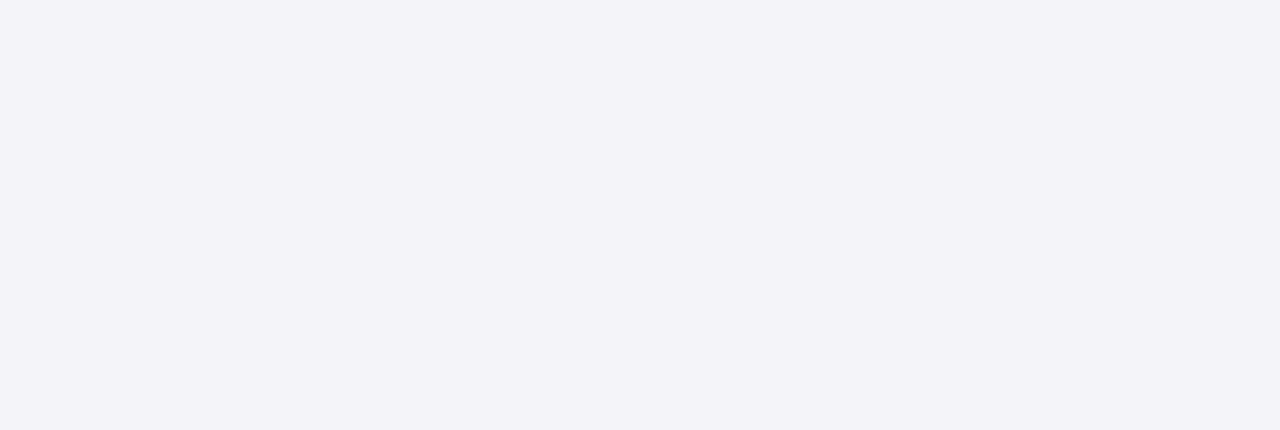
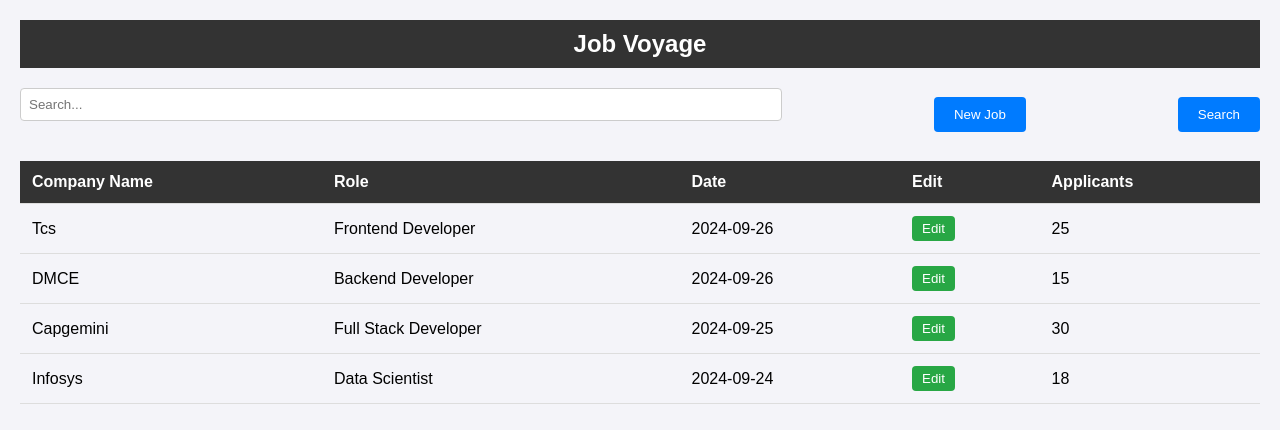
Before and after one commit to vipul-space23/JOB-VOYAGE, a React (Create React App) app in the folder frontend/: page /jobclick in a window 1280 px wide. Before the commit this address had no page. Shown: the top 430 px of the page. Built offline with nearby package versions, Linux system fonts and the light colour scheme.

Commit message:
search   ka code add kiya

```diff
--- a/frontend/src/App.js
+++ b/frontend/src/App.js
@@ -14,8 +14,9 @@ const App = () => {
       <Router>
         <Routes>
           <Route path="/compdata" element={<CompData/>}/>
-          <Route path="/" element={<Jobclick/>}/>
+          <Route path="/jobclick" element={<Jobclick/>}/>
           <Route path="/Jobform" element={<JobPosting/>}/>
+          <Route path="/employdash" element={<EmployeeDash/>}/>
         </Routes>
       </Router>
 
--- a/frontend/src/Modules/JobClick.jsx
+++ b/frontend/src/Modules/JobClick.jsx
@@ -1,6 +1,21 @@
-import React from 'react';
+import React, { useState } from 'react';
 import './CSS/JobClickmodule.css';
+
 function Jobclick() {
+  const [searchTerm, setSearchTerm] = useState(''); // State for search term
+  const [jobs, setJobs] = useState([
+    { company: 'Tcs', role: 'Frontend Developer', date: '2024-09-26', applicants: 25 },
+    { company: 'DMCE', role: 'Backend Developer', date: '2024-09-26', applicants: 15 },
+    { company: 'Capgemini', role: 'Full Stack Developer', date: '2024-09-25', applicants: 30 },
+    { company: 'Infosys', role: 'Data Scientist', date: '2024-09-24', applicants: 18 }
+  ]);
+
+  // Filtering jobs based on search input
+  const filteredJobs = jobs.filter(job =>
+    job.company.toLowerCase().includes(searchTerm.toLowerCase()) ||
+    job.role.toLowerCase().includes(searchTerm.toLowerCase())
+  );
+
   return (
     <div className="app">
       {/* Nav Bar */}
@@ -10,7 +25,13 @@ function Jobclick() {
 
       {/* Buttons and Search Bar */}
       <div className="top-bar">
-        <input type="text" placeholder="Search..." className="search-bar" />
+        <input
+          type="text"
+          placeholder="Search..."
+          className="search-bar"
+          value={searchTerm}
+          onChange={(e) => setSearchTerm(e.target.value)}
+        />
         <button className="new-job-btn">New Job</button>
         <button className="search-btn">Search</button>
       </div>
@@ -27,20 +48,15 @@ function Jobclick() {
           </tr>
         </thead>
         <tbody>
-          <tr>
-            <td>Company A</td>
-            <td>Frontend Developer</td>
-            <td>2024-09-26</td>
-            <td><button className="edit-btn">Edit</button></td>
-            <td>25</td>
-          </tr>
-          <tr>
-            <td>Company B</td>
-            <td>Backend Developer</td>
-            <td>2024-09-26</td>
-            <td><button className="edit-btn">Edit</button></td>
-            <td>15</td>
-          </tr>
+          {filteredJobs.map((job, index) => (
+            <tr key={index}>
+              <td>{job.company}</td>
+              <td>{job.role}</td>
+              <td>{job.date}</td>
+              <td><button className="edit-btn">Edit</button></td>
+              <td>{job.applicants}</td>
+            </tr>
+          ))}
         </tbody>
       </table>
     </div>
--- a/frontend/src/Modules/JobForm.jsx
+++ b/frontend/src/Modules/JobForm.jsx
@@ -1,7 +1,6 @@
-// src/module/JobPosting.jsx
 import React, { useState } from 'react';
 import { useNavigate } from 'react-router-dom';
-import './CSS/Jobformmod.css'
+import './CSS/Jobformmod.css';
 
 const JobPosting = () => {
   const [jobTitle, setJobTitle] = useState('');
@@ -12,21 +11,54 @@ const JobPosting = () => {
   const [jobType, setJobType] = useState('');
   const [experienceLevel, setExperienceLevel] = useState('');
   const [numberOfPositions, setNumberOfPositions] = useState('');
-  const navigate = useNavigate(); // Initialize useNavigate
+  const [message, setMessage] = useState(''); // Success or error message
 
-  const handleSubmit = (e) => {
+  const navigate = useNavigate();
+
+  // Handle form submission
+  const handleSubmit = async (e) => {
     e.preventDefault();
 
-    // You can handle the form submission logic here
-    // For example, sending the data to a server or API
+    const endpoint = 'http://localhost:5000/api/jobs'; // Adjust your API URL here
 
-    // Redirect to another page after submission
-    navigate('/'); // Redirecting to home page or any other route
+    // Prepare the job data
+    const jobData = {
+      jobTitle,
+      description,
+      requirements,
+      salary,
+      location,
+      jobType,
+      experienceLevel,
+      numberOfPositions
+    };
+
+    try {
+      const response = await fetch(endpoint, {
+        method: 'POST',
+        headers: {
+          'Content-Type': 'application/json'
+        },
+        body: JSON.stringify(jobData) // Send the job data as JSON
+      });
+
+      const data = await response.json();
+
+      if (response.ok) {
+        setMessage('Job posted successfully!');
+        navigate('/'); // Redirect to home page after successful submission
+      } else {
+        setMessage(`Error: ${data.message}`);
+      }
+    } catch (error) {
+      setMessage('Something went wrong!');
+    }
   };
 
   return (
     <div className="job-posting-container">
       <h2>Post a New Job</h2>
+      {message && <p>{message}</p>} {/* Display success/error message */}
       <form onSubmit={handleSubmit}>
         <div>
           <label>Job Title</label>
```
